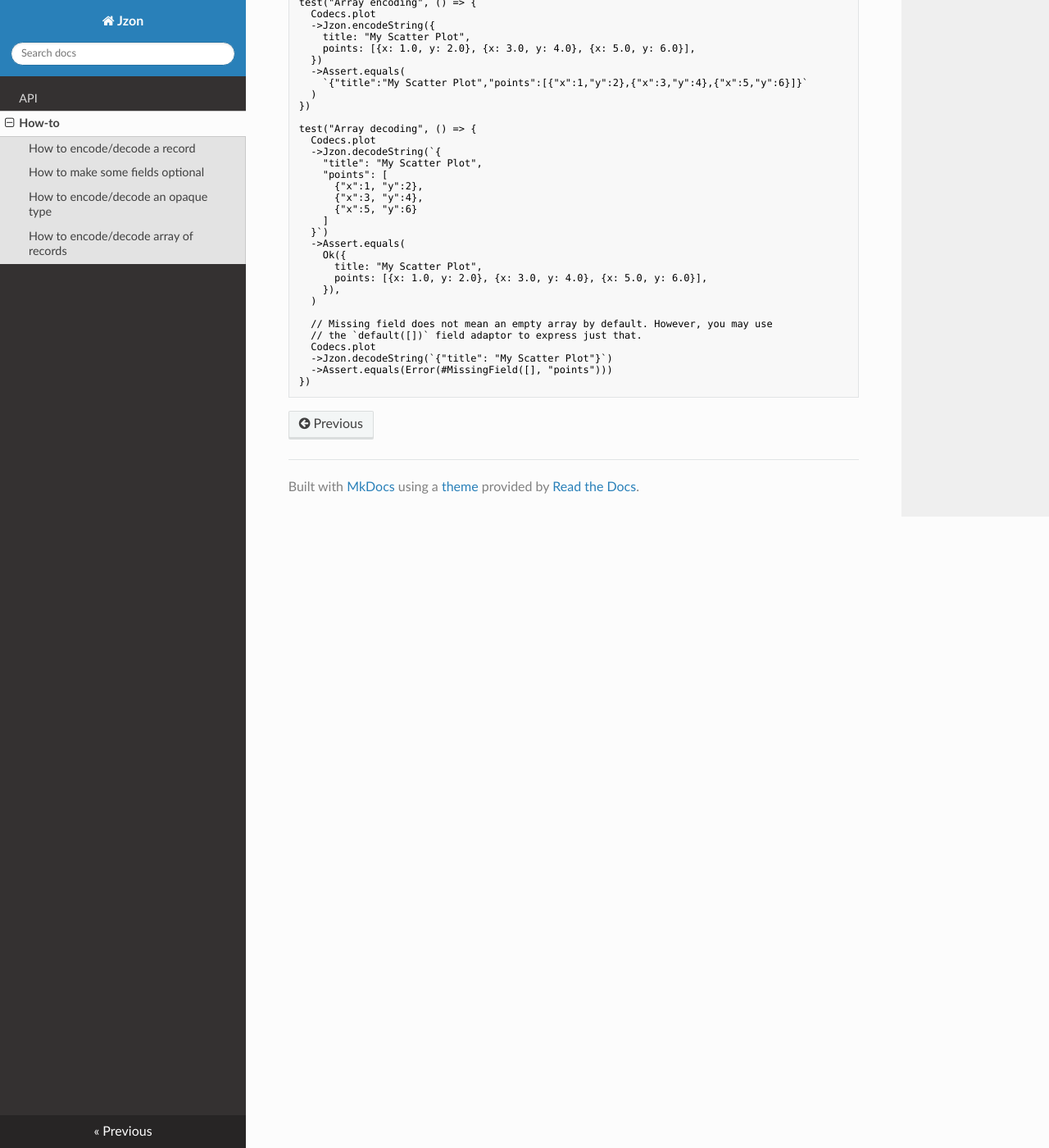
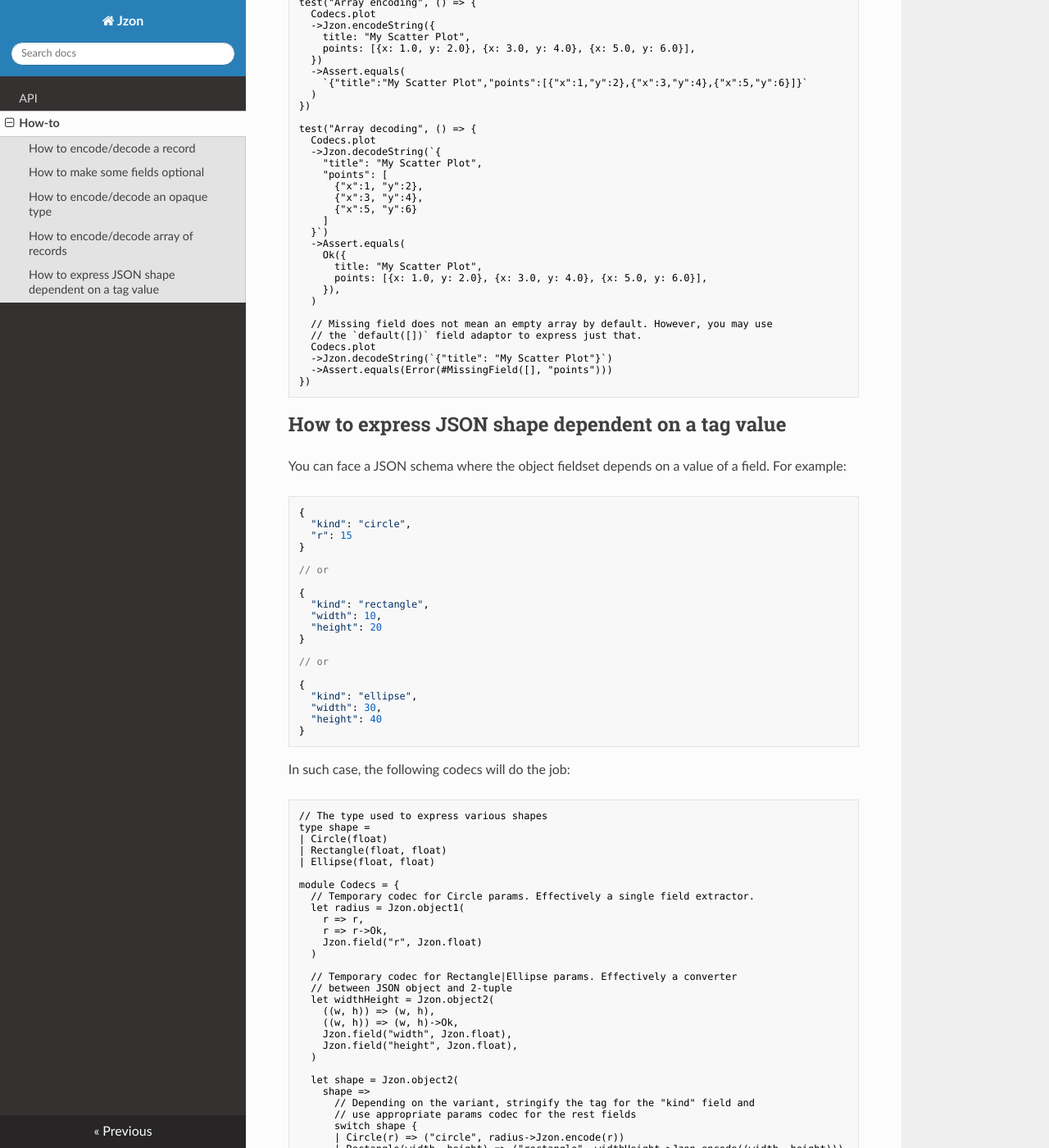
Before and after one commit to nkrkv/jzon, an MkDocs documentation site: the page built from docs/howtos.md, in a window 1280 px wide and 1400 px high, scrolled down 2687 px. Shown: the whole window at 82% size. Built offline with MkDocs 1.6.1, drawn with Linux system fonts in a browser that asks for light colours; nearby versions of some CDN libraries; some of the changed text lies outside the part shown.

Commit message:
docs: add tagged union howto

````diff
--- a/docs/howtos.md
+++ b/docs/howtos.md
@@ -196,3 +196,108 @@ test("Array decoding", () => {
   ->Assert.equals(Error(#MissingField([], "points")))
 })
 ```
+
+## How to express JSON shape dependent on a tag value
+
+You can face a JSON schema where the object fieldset depends on a value of a field. For example:
+
+```js
+{
+  "kind": "circle",
+  "r": 15
+}
+
+// or
+
+{
+  "kind": "rectangle",
+  "width": 10,
+  "height": 20
+}
+
+// or
+
+{
+  "kind": "ellipse",
+  "width": 30,
+  "height": 40
+}
+```
+
+In such case, the following codecs will do the job:
+
+```rescript
+// The type used to express various shapes
+type shape =
+| Circle(float)
+| Rectangle(float, float)
+| Ellipse(float, float)
+
+module Codecs = {
+  // Temporary codec for Circle params. Effectively a single field extractor.
+  let radius = Jzon.object1(
+    r => r,
+    r => r->Ok,
+    Jzon.field("r", Jzon.float)
+  )
+
+  // Temporary codec for Rectangle|Ellipse params. Effectively a converter
+  // between JSON object and 2-tuple
+  let widthHeight = Jzon.object2(
+    ((w, h)) => (w, h),
+    ((w, h)) => (w, h)->Ok,
+    Jzon.field("width", Jzon.float),
+    Jzon.field("height", Jzon.float),
+  )
+
+  let shape = Jzon.object2(
+    shape =>
+      // Depending on the variant, stringify the tag for the "kind" field and
+      // use appropriate params codec for the rest fields
+      switch shape {
+      | Circle(r) => ("circle", radius->Jzon.encode(r))
+      | Rectangle(width, height) => ("rectangle", widthHeight->Jzon.encode((width, height)))
+      | Ellipse(width, height) => ("ellipse", widthHeight->Jzon.encode((width, height)))
+      },
+    ((kind, json)) =>
+      // Depending on the "kind" field value take a proper params codec to decode
+      // other fields and build the value in the ReScript world
+      switch kind {
+      | "circle" => radius->Jzon.decode(json)->Result.map(r => Circle(r))
+      | "rectangle" => widthHeight->Jzon.decode(json)->Result.map(((w, h)) => Rectangle(w, h))
+      | "ellipse" => widthHeight->Jzon.decode(json)->Result.map(((w, h)) => Ellipse(w, h))
+      // Properly report bad enum value for pretty errors
+      | x => Error(#UnexpectedJsonValue([Field("kind")], x))
+      },
+    // The tag field is just an enum string
+    Jzon.field("kind", Jzon.string),
+    // The `self` descriptor means “this object”. It allows to further process the
+    // same object with other codecs.
+    Jzon.self,
+  )
+}
+
+test("Flat dependent schema encoding", () => {
+  Codecs.shape
+  ->Jzon.encodeString(Rectangle(3.0, 4.0))
+  ->Assert.equals(`{"kind":"rectangle","width":3,"height":4}`)
+
+  Codecs.shape
+  ->Jzon.encodeString(Circle(15.0))
+  ->Assert.equals(`{"kind":"circle","r":15}`)
+})
+
+test("Flat dependent schema decoding", () => {
+  Codecs.shape
+  ->Jzon.decodeString(`{"kind":"rectangle","width":3,"height":4}`)
+  ->Assert.equals(Ok(Rectangle(3.0, 4.0)))
+
+  Codecs.shape
+  ->Jzon.decodeString(`{"kind":"circle","r":15}`)
+  ->Assert.equals(Ok(Circle(15.0)))
+
+  Codecs.shape
+  ->Jzon.decodeString(`{"kind":"donut","r":15}`)
+  ->Assert.equals(Error(#UnexpectedJsonValue([Field("kind")], "donut")))
+})
+```
````
Also changed, not shown: 1 other file.
